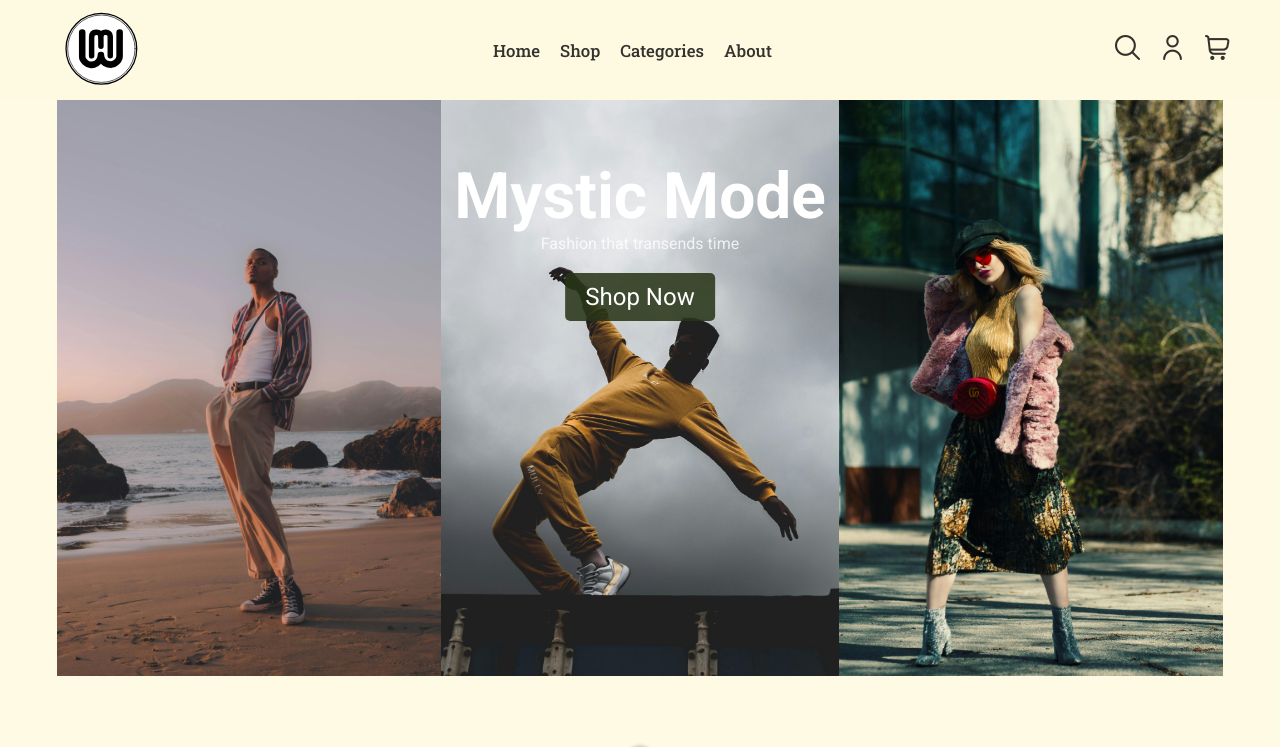
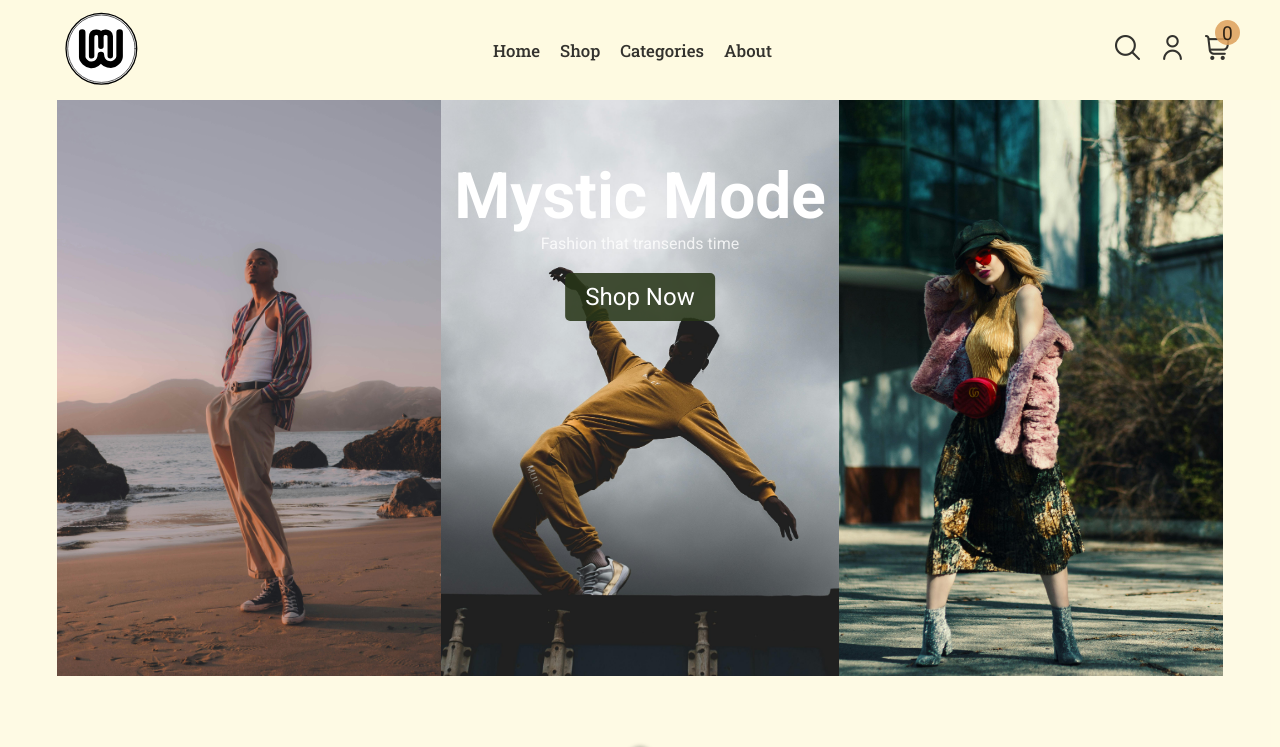
Before and after one commit to mauparra80/shopping-cart, a React (Vite) app: page / in a window 1280 px wide. Shown: the top 747 px of the page. Built offline with nearby package versions, Linux system fonts and the light colour scheme; no server answers.

Commit message:
add live totalcartitems count

```diff
--- a/src/Router.jsx
+++ b/src/Router.jsx
@@ -1,16 +1,28 @@
 import {createBrowserRouter, RouterProvider, Outlet } from "react-router-dom";
+import { useState } from "react";
 import Home from "./pages/home/home.jsx";
 import Shop from "./pages/shop/shop.jsx";
 import ErrorPage from "./pages/errorPage";
 import Header from "./modules/header/header.jsx";
 import Footer from "./modules/footer/footer.jsx";
+import { cartManager } from "./modules/cart/cart.jsx";
 
-const Layout = () =>
+const Layout = () => {
+  const [totalCartItems, setTotalCartItems] = useState(0);
+
+  const getTotalCartItems= () => {
+    setTotalCartItems(cartManager.getTotalItems());
+    console.log("gettotalcartitems activated!!!")
+  }
+
+return (
   <>
-    <Header />
-    <Outlet />
+    <Header totalCartItems={totalCartItems}/>
+    <Outlet context={[getTotalCartItems]}/>
     <Footer />
   </>
+)
+}
 
 const Router = () => {
   const router = createBrowserRouter([
--- a/src/modules/ShopItem.jsx
+++ b/src/modules/ShopItem.jsx
@@ -1,7 +1,7 @@
 import React, {useState} from "react"
 import { cartManager } from "./cart/cart";
 
-export default function ShopItem({item}){
+export default function ShopItem({item, getTotalCartItems}){
   const [mouseOver, setMouseOver] = useState(false);
 
   const handleMouseEnter = () => {
@@ -24,7 +24,12 @@ export default function ShopItem({item}){
         <div className="text-container">
           <h3 className="item-title">{item.title}</h3>
           <p className="item-price">{item.price}</p>
-          <button onClick={() => cartManager.addCartItem(item)} >Add to cart</button>
+          <button
+            className="main-button pointer"
+            onClick={() => {
+            cartManager.addCartItem(item)
+            getTotalCartItems();
+            }} >Add to cart</button>
         </div>
 
     </div>
--- a/src/modules/cart/cart.jsx
+++ b/src/modules/cart/cart.jsx
@@ -47,6 +47,13 @@ class CartManager {
     })
     return totalPrice;
   }
+  getTotalItems() {
+    let totalItems = 0;
+    this.cartItems.map((item) => {
+      totalItems += (item.itemCount);
+    })
+    return totalItems;
+  }
 }
 export const cartManager = new CartManager();
 
@@ -94,7 +101,7 @@ export default function Cart({cartOpen, exitCart}) {
         <div className="cart-top">
           <div className="title-exit">
             <h1>Your Cart</h1>
-            <button className="light-button exit-button" onClick={() => exitCart()}>X</button>
+            <button className="exit-button" onClick={() => exitCart()}>X</button>
           </div>
           <div className="product-total">
             <p className="light-font">PRODUCT</p>
--- a/src/modules/cart/cartStyle.css
+++ b/src/modules/cart/cartStyle.css
@@ -105,7 +105,13 @@
   .exit-button {
     padding: 5px 10px 5px ;
     font-size: 1.2rem;
-    font-weight: 300
+    font-weight: 300;
+    background-color:white;
+  }
+  .exit-button:hover {
+    background-color: var(--color-veryLightBlack);
+    color: white;
+    font-weight: 500;
   }
   .delete-item {
     width: 100%;
--- a/src/modules/header/header.jsx
+++ b/src/modules/header/header.jsx
@@ -3,10 +3,13 @@ import React, {useState, useEffect} from "react";
 import './headerStyle.css';
 import logoImg from "../../assets/wm.svg";
 import Cart from "../cart/cart";
+import { cartManager } from "../cart/cart";
 import APIManager from "../APImanger";
 import Categories from "../Categories";
 
-export default function Header() {
+let totalItems = 0;
+
+export default function Header({totalCartItems}) {
   const [cartOpen, setCartOpen] = useState(false);
   const [categoriesOpen, setCategoriesOpen] = useState(false);
   const [categoryData, setCategoryData] = useState(null);
@@ -15,10 +18,11 @@ export default function Header() {
     async function getCategories() {
       const data = await APIManager.fetchCategories();
       setCategoryData(data);
-      console.log("just set this category data", data);
     }
     getCategories();
   },[])
+
+
 
   const handleCartClick = () => {
     setCartOpen((previousSet) => !previousSet)
@@ -62,8 +66,9 @@ export default function Header() {
           <li>
           <i className="fi fi-rr-user icon"></i>
           </li>
-          <li>
+          <li className="cart-icon-container">
             <i className="fi fi-rr-shopping-cart icon" onClick={() => handleCartClick()}></i>
+            <span className="live-cartCount">{totalCartItems}</span>
           </li>
         </ul>
       </nav>
--- a/src/modules/header/headerStyle.css
+++ b/src/modules/header/headerStyle.css
@@ -30,3 +30,25 @@
 .categories:hover #categories-dropdown {
   display: block;
 }
+
+.cart-icon-container {
+  position: relative;
+}
+.cart-icon-container:hover {
+  transform: scale(1.1);
+  cursor: pointer;
+}
+.live-cartCount {
+  position: absolute;
+  right: -10px;
+  top: -15px;
+
+  background-color: var(--color-lightOrange);
+  border-radius: 20px;
+  width: 25px;
+  height: 25px;
+  padding-top: 2px;
+
+  text-align: center;
+  font-size: 1.2rem;
+}
--- a/src/pages/home/home.jsx
+++ b/src/pages/home/home.jsx
@@ -5,11 +5,7 @@ import splash3 from "../../assets/splash3.jpg";
 import './homeStyle.css'
 /*
 TODO
-
--set up home page
-  - think of a theme and get some pics (copy a good site)
-
-- set up about
+- make shop items better
 
 - implement caching cart into local memory
 
--- a/src/pages/shop/shop.jsx
+++ b/src/pages/shop/shop.jsx
@@ -1,5 +1,6 @@
 import React, { useState, useEffect } from "react";
 import { useLocation } from "react-router-dom";
+import { useOutletContext } from "react-router-dom";
 import './shopStyle.css'
 import APIManager from "../../modules/APImanger";
 import ShopItem from "../../modules/ShopItem";
@@ -9,6 +10,8 @@ export default function Shop() {
   const [apiData, setApiData] = useState([]);
   const [selectedCategory, setSelectedCategory] = useState("All Items")
   const location = useLocation();
+
+  const [getTotalCartItems] = useOutletContext();
 
   useEffect(() => {
     async function fetchData() {
@@ -31,12 +34,11 @@ export default function Shop() {
       <div className="banner-container">
         <img src={bannerImg} alt="banner image of accessories" />
         <h1 className="shop-title">{selectedCategory}</h1>
-        {console.log("current category", selectedCategory)};
       </div>
       <div className="items">
         {apiData.length > 0 ? (
           apiData.map((item) => (
-            <ShopItem key={item.id} item={item}/>
+            <ShopItem key={item.id} item={item} getTotalCartItems={getTotalCartItems}/>
           ))
         ) : (
           <h1>Loading</h1>
--- a/src/pages/shop/shopStyle.css
+++ b/src/pages/shop/shopStyle.css
@@ -21,9 +21,10 @@
 
     background-color: white;
     box-shadow: 0 0 5px 2px rgba(0, 0, 0, 0.271);
+    height: 450px;
+    padding: 20px 20px 0 20px;
+    overflow: hidden;
 
-    max-height: 500px;
-    padding: 20px;
 
     .img-container {
       display: flex;
@@ -39,6 +40,7 @@
       max-height: 300px;
       width: auto;
       height: auto;
+      transition: transform 0.3s ease;
     }
 
     .text-container {
@@ -47,14 +49,32 @@
       justify-content: end;
       gap: 5px;
       height: 120px;
+      background-color: rgba(255, 255, 255, 0.382);
+      transform: translateY(50px);
+      transition: transform 0.3s ease;
 
       h3 {
         overflow: hidden;
         white-space: nowrap;
         text-overflow: ellipsis;
       }
+      button {
+        padding: 20px 0;
+      }
     }
   }
+  .item:hover {
+    img {
+      transform: scale(1.2);
+      transition: transform 0.3s ease;
+    }
+    .text-container {
+      transform: translateY(-20px);
+      transition: transform .3s ease;
+    }
+
+  }
+
 
   .banner-container {
     position: relative;
```
